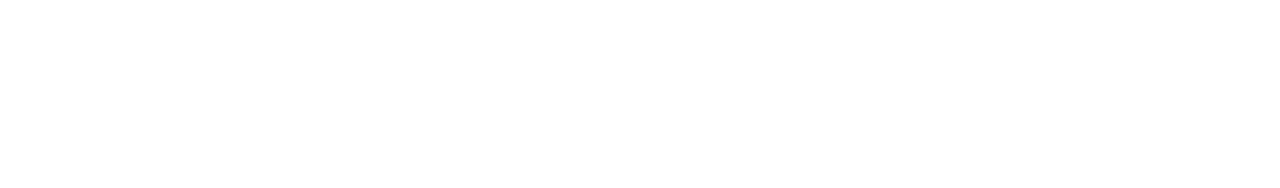
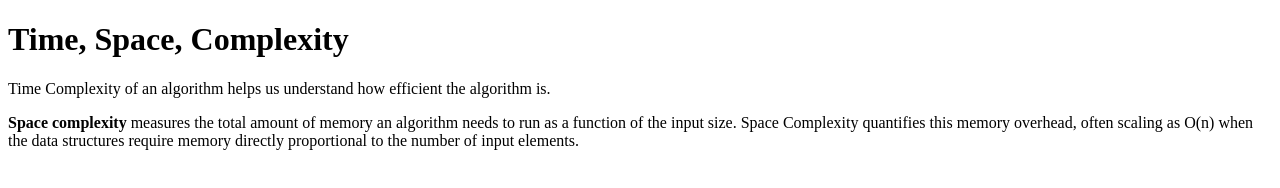
Before and after one commit to acciojob/time-and-space-complexity-Durgaprasad1010, a website: page main.html in a window 1280 px wide. Drawn offline with Linux system fonts and the light colour scheme.

Commit message:
created a submission

```diff
--- a/main.html
+++ b/main.html
@@ -8,6 +8,17 @@
 
 <body>
 	<!-- the entire body must be written by student -->
+	<h1>Time, Space, Complexity</h1>
+    <p>
+      Time Complexity of an algorithm helps us understand how efficient the
+      algorithm is.
+    </p>
+    <p>
+      <b>Space complexity</b> measures the total amount of memory an algorithm
+      needs to run as a function of the input size. Space Complexity quantifies
+      this memory overhead, often scaling as O(n) when the data structures
+      require memory directly proportional to the number of input elements.
+    </p>
     <script type="text/javascript" src="./script.js">
 </script>
 
```
